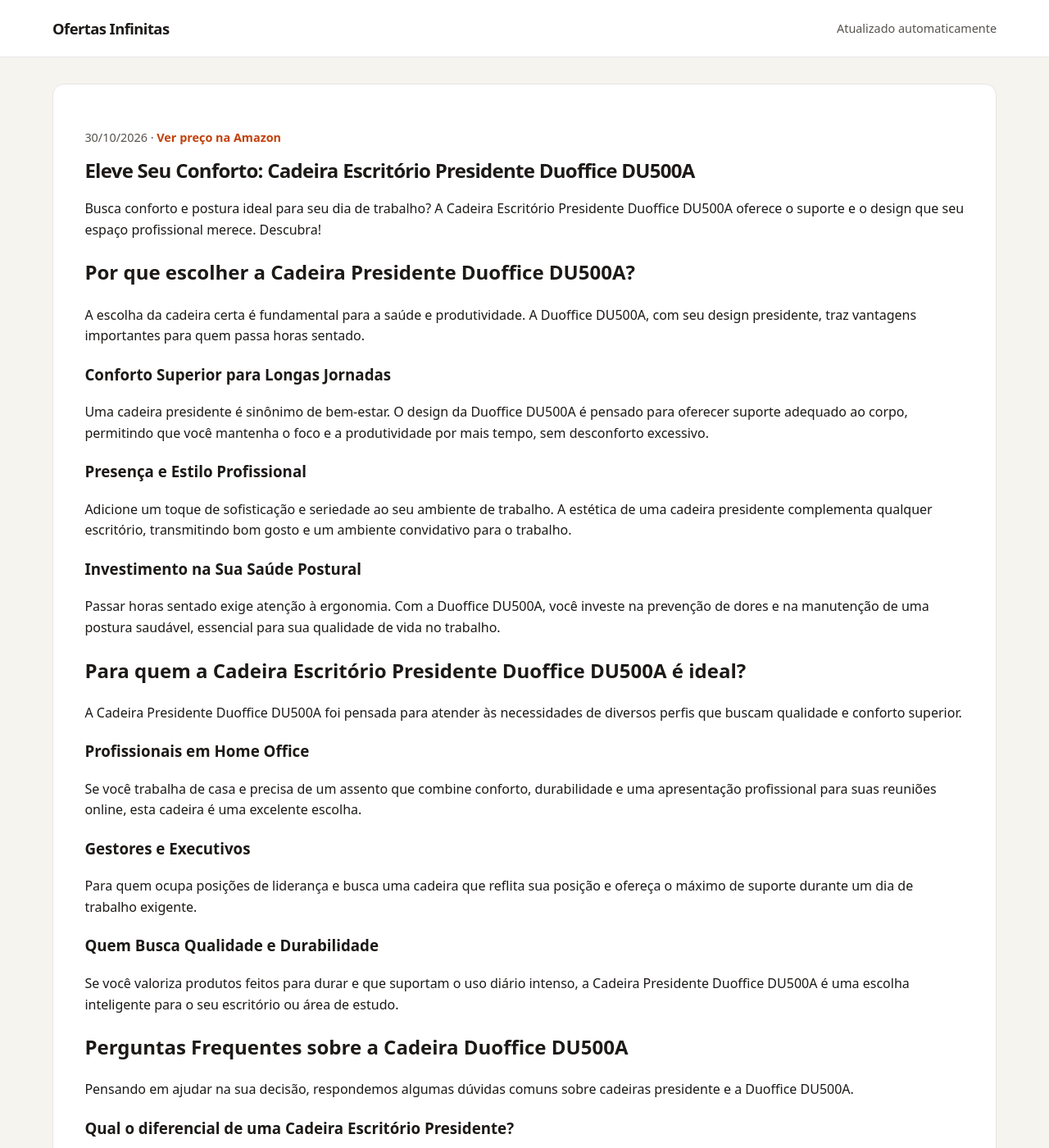
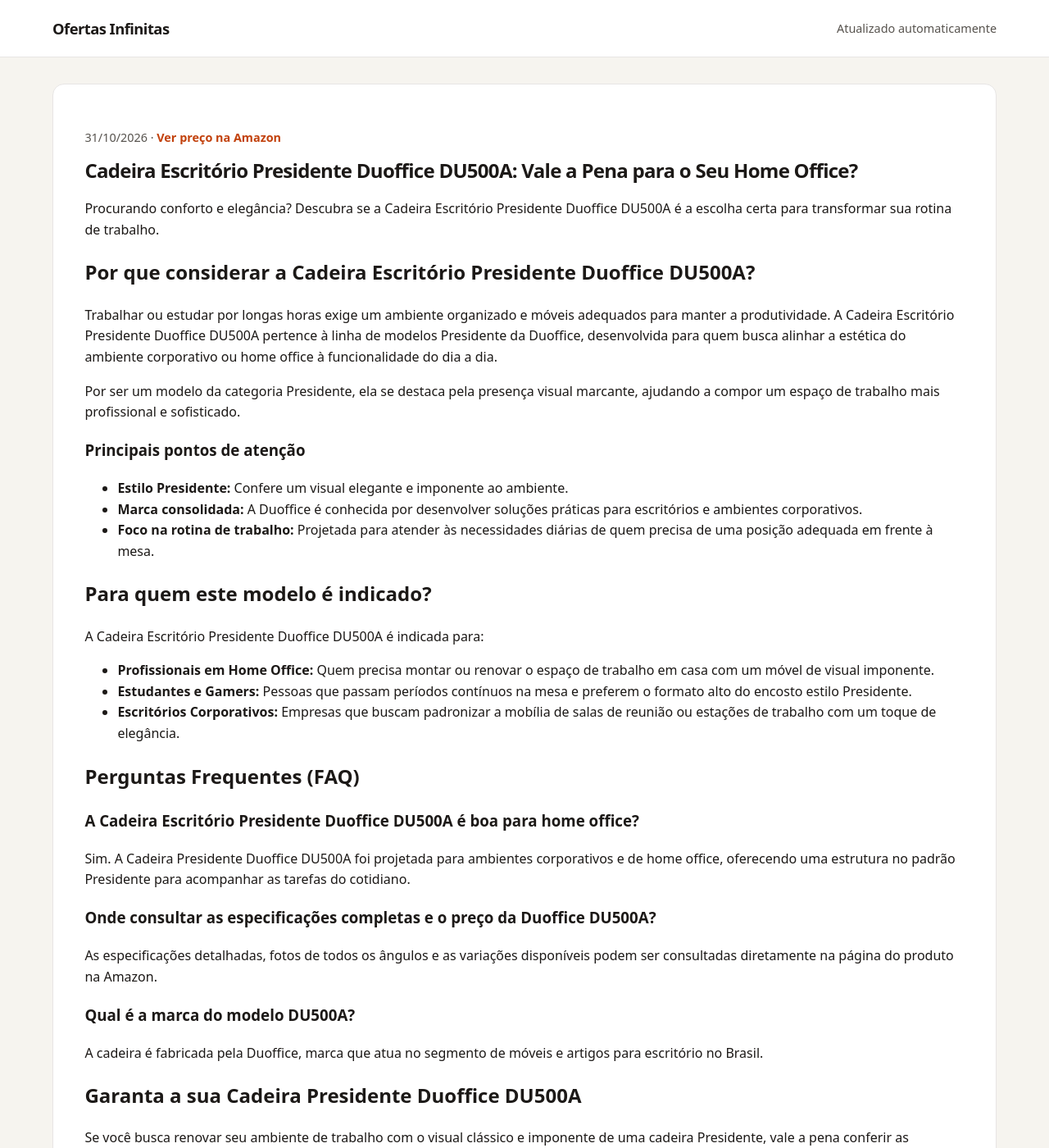
Before and after one commit to Monuver/afiliado, a Jekyll site: the page built from _posts/2026-08-19-cadeira-escritorio-presidente-duoffice-du500a-b09vnbcfdj.md, in a window 1280 px wide and 1400 px high. Shown: the whole window at 82% size. Built offline with Jekyll 4.4.1, drawn with Linux system fonts in a browser that asks for light colours; some of the changed text lies outside the part shown.

```diff
--- a/_posts/2026-08-19-cadeira-escritorio-presidente-duoffice-du500a-b09vnbcfdj.md
+++ b/_posts/2026-08-19-cadeira-escritorio-presidente-duoffice-du500a-b09vnbcfdj.md
@@ -1,8 +1,8 @@
 ---
 layout: post
-title: 'Eleve Seu Conforto: Cadeira Escritório Presidente Duoffice DU500A'
-description: Busca conforto e postura ideal para seu dia de trabalho? A Cadeira Escritório Presidente Duoffice DU500A oferece o suporte e o design que seu espaço...
-date: 2026-10-30 11:53:49 -0300
+title: 'Cadeira Escritório Presidente Duoffice DU500A: Vale a Pena para o Seu Home Office?'
+description: Procurando conforto e elegância? Descubra se a Cadeira Escritório Presidente Duoffice DU500A é a escolha certa para transformar sua rotina de trabalho.
+date: 2026-10-31 11:23:52 -0300
 categories:
 - ofertas
 image: ''
@@ -10,60 +10,42 @@ preco: Ver preço na Amazon
 affiliate_url: https://amzn.to/4xiBzBl
 ---
 
-# Eleve Seu Conforto: Cadeira Escritório Presidente Duoffice DU500A
+# Cadeira Escritório Presidente Duoffice DU500A: Vale a Pena para o Seu Home Office?
 
-Busca conforto e postura ideal para seu dia de trabalho? A Cadeira Escritório Presidente Duoffice DU500A oferece o suporte e o design que seu espaço profissional merece. Descubra!
+Procurando conforto e elegância? Descubra se a Cadeira Escritório Presidente Duoffice DU500A é a escolha certa para transformar sua rotina de trabalho.
 
-## Por que escolher a Cadeira Presidente Duoffice DU500A?
+## Por que considerar a Cadeira Escritório Presidente Duoffice DU500A?
 
-A escolha da cadeira certa é fundamental para a saúde e produtividade. A Duoffice DU500A, com seu design presidente, traz vantagens importantes para quem passa horas sentado.
+Trabalhar ou estudar por longas horas exige um ambiente organizado e móveis adequados para manter a produtividade. A Cadeira Escritório Presidente Duoffice DU500A pertence à linha de modelos Presidente da Duoffice, desenvolvida para quem busca alinhar a estética do ambiente corporativo ou home office à funcionalidade do dia a dia.
 
-### Conforto Superior para Longas Jornadas
+Por ser um modelo da categoria Presidente, ela se destaca pela presença visual marcante, ajudando a compor um espaço de trabalho mais profissional e sofisticado.
 
-Uma cadeira presidente é sinônimo de bem-estar. O design da Duoffice DU500A é pensado para oferecer suporte adequado ao corpo, permitindo que você mantenha o foco e a produtividade por mais tempo, sem desconforto excessivo.
+### Principais pontos de atenção
+* **Estilo Presidente:** Confere um visual elegante e imponente ao ambiente.
+* **Marca consolidada:** A Duoffice é conhecida por desenvolver soluções práticas para escritórios e ambientes corporativos.
+* **Foco na rotina de trabalho:** Projetada para atender às necessidades diárias de quem precisa de uma posição adequada em frente à mesa.
 
-### Presença e Estilo Profissional
+## Para quem este modelo é indicado?
 
-Adicione um toque de sofisticação e seriedade ao seu ambiente de trabalho. A estética de uma cadeira presidente complementa qualquer escritório, transmitindo bom gosto e um ambiente convidativo para o trabalho.
+A Cadeira Escritório Presidente Duoffice DU500A é indicada para:
 
-### Investimento na Sua Saúde Postural
+* **Profissionais em Home Office:** Quem precisa montar ou renovar o espaço de trabalho em casa com um móvel de visual imponente.
+* **Estudantes e Gamers:** Pessoas que passam períodos contínuos na mesa e preferem o formato alto do encosto estilo Presidente.
+* **Escritórios Corporativos:** Empresas que buscam padronizar a mobília de salas de reunião ou estações de trabalho com um toque de elegância.
 
-Passar horas sentado exige atenção à ergonomia. Com a Duoffice DU500A, você investe na prevenção de dores e na manutenção de uma postura saudável, essencial para sua qualidade de vida no trabalho.
+## Perguntas Frequentes (FAQ)
 
-## Para quem a Cadeira Escritório Presidente Duoffice DU500A é ideal?
+### A Cadeira Escritório Presidente Duoffice DU500A é boa para home office?
+Sim. A Cadeira Presidente Duoffice DU500A foi projetada para ambientes corporativos e de home office, oferecendo uma estrutura no padrão Presidente para acompanhar as tarefas do cotidiano.
 
-A Cadeira Presidente Duoffice DU500A foi pensada para atender às necessidades de diversos perfis que buscam qualidade e conforto superior.
+### Onde consultar as especificações completas e o preço da Duoffice DU500A?
+As especificações detalhadas, fotos de todos os ângulos e as variações disponíveis podem ser consultadas diretamente na página do produto na Amazon.
 
-### Profissionais em Home Office
+### Qual é a marca do modelo DU500A?
+A cadeira é fabricada pela Duoffice, marca que atua no segmento de móveis e artigos para escritório no Brasil.
 
-Se você trabalha de casa e precisa de um assento que combine conforto, durabilidade e uma apresentação profissional para suas reuniões online, esta cadeira é uma excelente escolha.
+## Garanta a sua Cadeira Presidente Duoffice DU500A
 
-### Gestores e Executivos
-
-Para quem ocupa posições de liderança e busca uma cadeira que reflita sua posição e ofereça o máximo de suporte durante um dia de trabalho exigente.
-
-### Quem Busca Qualidade e Durabilidade
-
-Se você valoriza produtos feitos para durar e que suportam o uso diário intenso, a Cadeira Presidente Duoffice DU500A é uma escolha inteligente para o seu escritório ou área de estudo.
-
-## Perguntas Frequentes sobre a Cadeira Duoffice DU500A
-
-Pensando em ajudar na sua decisão, respondemos algumas dúvidas comuns sobre cadeiras presidente e a Duoffice DU500A.
-
-### Qual o diferencial de uma Cadeira Escritório Presidente?
-
-As cadeiras presidente são projetadas para oferecer máximo conforto e suporte, geralmente com encosto alto, design imponente e foco na ergonomia para longos períodos de uso, distinguindo-se pelo seu visual e pela sensação de bem-estar que proporcionam.
-
-### A Cadeira Duoffice DU500A é adequada para uso diário intenso?
-
-Sim, o conceito de uma cadeira presidente como a Duoffice DU500A é justamente o de proporcionar conforto e suporte ergonômico para quem passa várias horas sentado, visando a produtividade e o bem-estar ao longo do dia.
-
-### Como escolher a melhor cadeira para escritório?
-
-Priorize o conforto e a ergonomia. Considere o tempo que você passa sentado, o tipo de trabalho que realiza e o suporte que seu corpo necessita. Cadeiras como a Presidente Duoffice DU500A são um excelente ponto de partida para quem busca um investimento em qualidade de vida no trabalho.
-
-## Garanta Conforto e Produtividade para o Seu Dia a Dia
-
-Não deixe o desconforto atrapalhar sua rotina. Invista na Cadeira Escritório Presidente Duoffice DU500A e transforme seu espaço de trabalho.
+Se você busca renovar seu ambiente de trabalho com o visual clássico e imponente de uma cadeira Presidente, vale a pena conferir as condições atuais de compra e envio.
 
 [Confira o preço atualizado na Amazon](https://amzn.to/4xiBzBl)
```
Also changed, not shown: _posts/2026-08-18-cafeteira-italiana-expresso-aluminio-xicaras-b08b79hyvc.md (+22 -28 lines), _posts/2026-08-19-flexiveis-cotonete-bastonetes-bellacotton-150unidades-b0cx9wkp1b.md (+25 -21 lines), _posts/2026-08-19-shampoo-clorexidina-seborreia-queda-500ml-b09l9qkmd1.md (+21 -21 lines).
